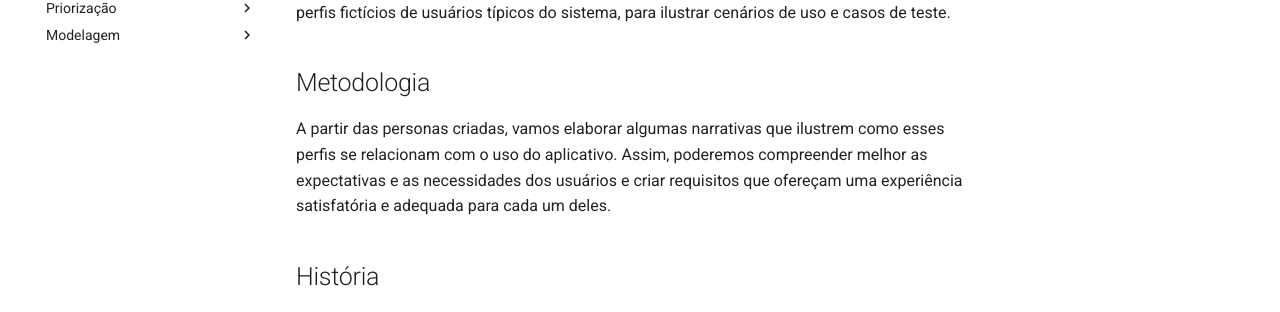
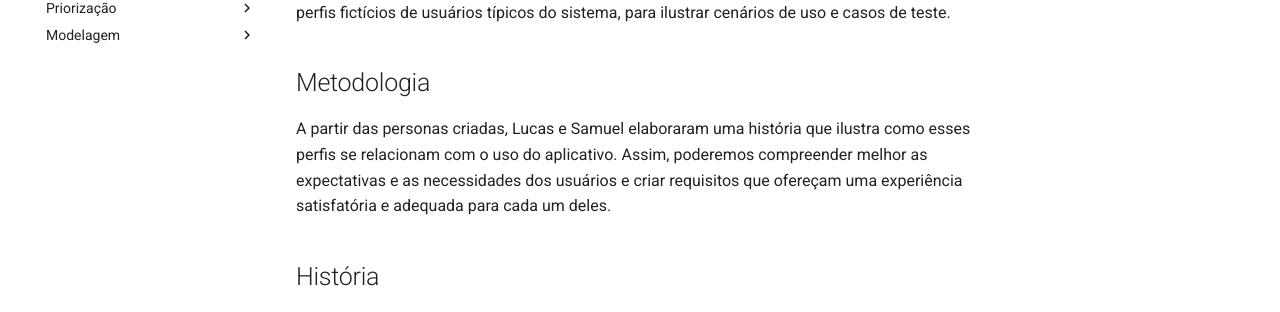
Before and after one commit to Requisitos-de-Software/2023.1-Booking, an MkDocs documentation site: the page built from docs/elicitacao/storytelling.md, in a window 1280 px wide and 900 px high. Shown: the part 426-738 px from the top of the window. Built offline with MkDocs 1.6.1 and Material for MkDocs 9.7.7, drawn with Linux system fonts in a browser that asks for light colours; comment, search, counter and statistics services are not loaded.

Commit message:
adicionando membtos do storytelling

```diff
--- a/docs/elicitacao/storytelling.md
+++ b/docs/elicitacao/storytelling.md
@@ -8,7 +8,7 @@ Storytelling pode ser usada em processos de desenvolvimento ágil, como o extrem
 
 ## Metodologia
 
-A partir das personas criadas, vamos elaborar algumas narrativas que ilustrem como esses perfis se relacionam com o uso do aplicativo. Assim, poderemos compreender melhor as expectativas e as necessidades dos usuários e criar requisitos que ofereçam uma experiência satisfatória e adequada para cada um deles.
+A partir das personas criadas, Lucas e Samuel elaboraram uma história que ilustra como esses perfis se relacionam com o uso do aplicativo. Assim, poderemos compreender melhor as expectativas e as necessidades dos usuários e criar requisitos que ofereçam uma experiência satisfatória e adequada para cada um deles.
 
 ## História
 
```
